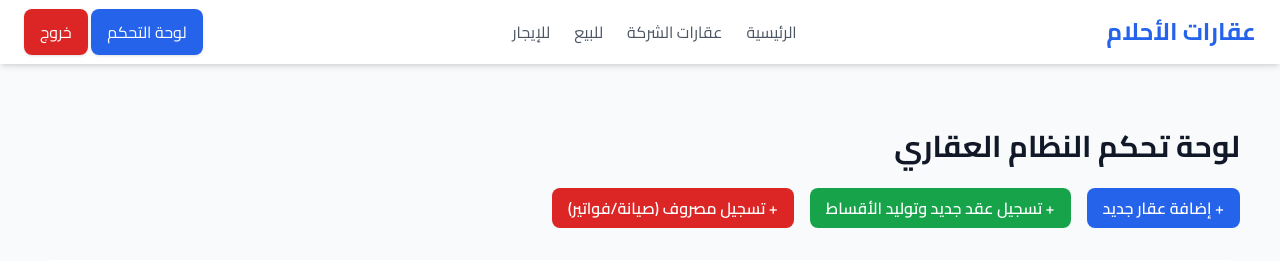
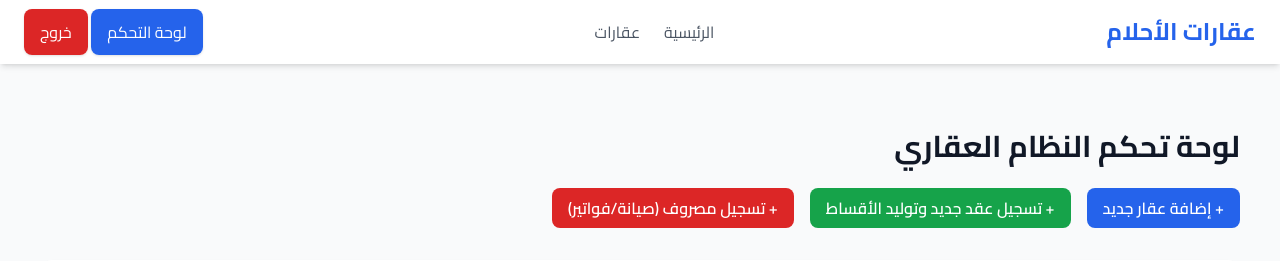
Before and after one commit to lookatme9395-art/real_estate, a Django app: page /dashboard/ in a window 1280 px wide. Shown: the top 261 px of the page. Run offline with Django 5.2, Linux system fonts and the light colour scheme; a user stored in the database is signed in; data comes from the database, SQL or seed files in the repository; some libraries are stand-ins or nearby versions.

Commit message:
second commit

```diff
--- a/properties/templates/properties/base.html
+++ b/properties/templates/properties/base.html
@@ -21,12 +21,12 @@
     <!-- شريط التنقل العلوي (Navbar) -->
     <header class="bg-white shadow-md sticky top-0 z-50">
         <div class="container mx-auto px-6 py-4 flex justify-between items-center">
-            <a href="#" class="text-2xl font-bold text-blue-600">عقارات  الأحلام</a>
+            <a href="{% url 'index' %}" class="text-2xl font-bold text-blue-600">عقارات  الأحلام</a>
             <nav class="hidden md:flex space-x-6 space-x-reverse">
-                <a href="#" class="text-gray-600 hover:text-blue-600 transition">الرئيسية</a>
-                <a href="#" class="text-gray-600 hover:text-blue-600 transition">عقارات الشركة</a>
-                <a href="#" class="text-gray-600 hover:text-blue-600 transition">للبيع</a>
-                <a href="#" class="text-gray-600 hover:text-blue-600 transition">للإيجار</a>
+                <a href="{% url 'index' %}" class="text-gray-600 hover:text-blue-600 transition">الرئيسية</a>
+                <a href="{% url 'property_list' %}" class="text-gray-600 hover:text-blue-600 transition">عقارات </a>
+                <!-- <a href="#" class="text-gray-600 hover:text-blue-600 transition">للبيع</a>
+                <a href="#" class="text-gray-600 hover:text-blue-600 transition">للإيجار</a> -->
             </nav>
             <div>
                 {% if user.is_authenticated %}
```
